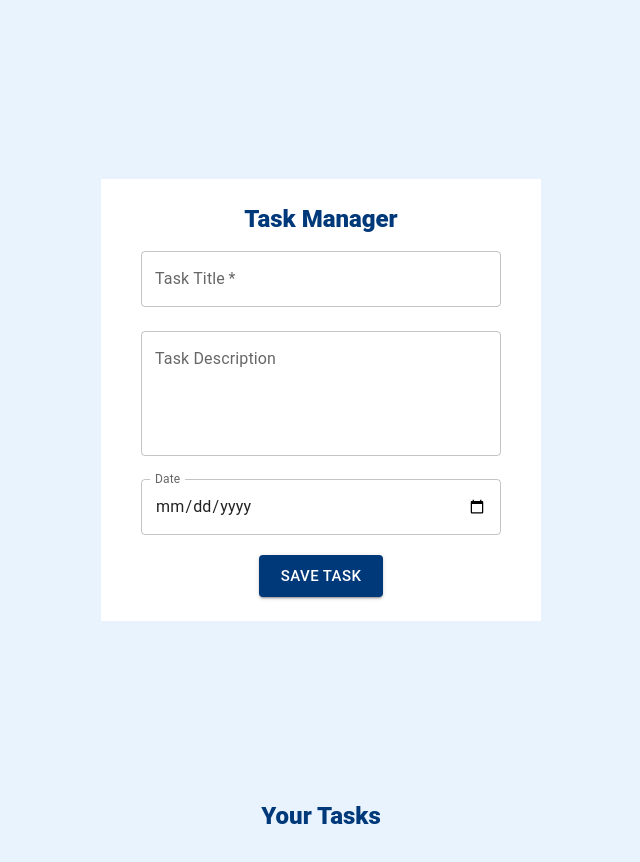
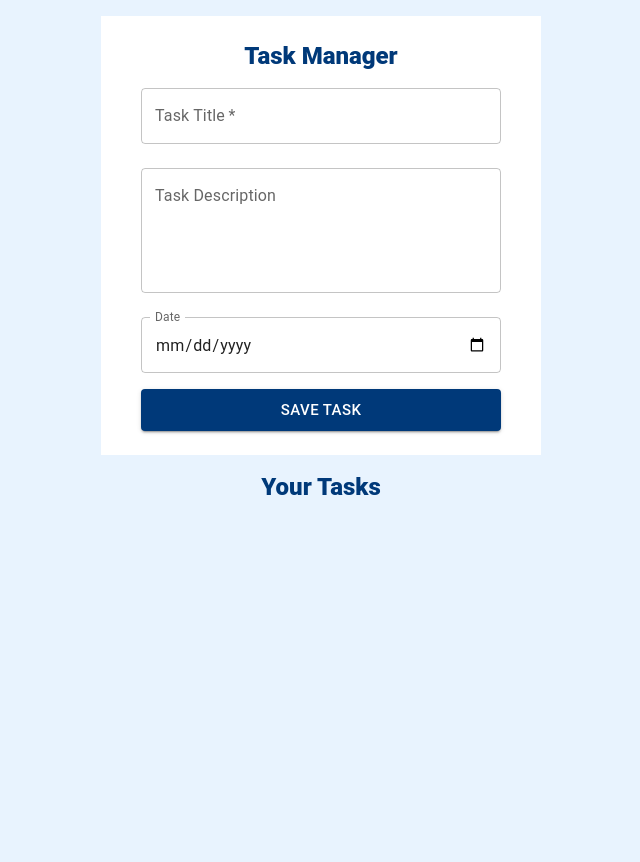
Before and after one commit to lakshya-dhariwal/task-manager-react, a React (Create React App) app: page / in a window 1280 px wide. Shown: the top 862 px of the page, without its empty margins (319-959 px from the left). After the commit the page ends 800 px from the top, so only its background shows below. Built offline with nearby package versions, Linux system fonts and the light colour scheme.

Commit message:
🐛 fix warns and errors

```diff
--- a/src/App.tsx
+++ b/src/App.tsx
@@ -14,11 +14,11 @@ const App: React.FC = () => {
         direction="column"
         alignItems="center"
         justifyContent="center"
-        style={{ minHeight: "100vh" }}
+        style={{ minHeight: "50vh" }}
       >
-        <Grid item xs={3}>
-          <TaskForm tasks={tasks} setTasks={setTasks} />
-        </Grid>
+        {/* <Grid item xs={3}> */}
+        <TaskForm tasks={tasks} setTasks={setTasks} />
+        {/* </Grid> */}
       </Grid>
 
       <TaskList tasks={tasks} setTasks={setTasks} />
--- a/src/Components/TaskForm/TaskForm.tsx
+++ b/src/Components/TaskForm/TaskForm.tsx
@@ -1,9 +1,6 @@
 import React, { useState } from "react";
 import { FormControl, Typography, TextField, Button, Box } from "@mui/material";
-import {
-  TaskSchema,
-  TasksStateProps,
-} from "../../Models/Schema";
+import { TaskSchema, TasksStateProps } from "../../Models/Schema";
 import { v4 as uuidv4 } from "uuid";
 
 const TaskForm: React.FC<TasksStateProps> = ({ tasks, setTasks }) => {
@@ -25,8 +22,8 @@ const TaskForm: React.FC<TasksStateProps> = ({ tasks, setTasks }) => {
           sx={{
             width: 360,
             display: "flex",
-            "flex-direction": "column",
-            "align-items": "center",
+            flexDirection: "column",
+            alignItems: "center",
             margin: "1rem",
           }}
           paddingX={5}
@@ -35,11 +32,7 @@ const TaskForm: React.FC<TasksStateProps> = ({ tasks, setTasks }) => {
           justifyItems={"between"}
           boxShadow={"inherit"}
         >
-          <Typography
-            variant="h5"
-            color="primary"
-            sx={{ "font-weight": "800" }}
-          >
+          <Typography variant="h5" color="primary" sx={{ fontWeight: "800" }}>
             Task Manager
           </Typography>
           <TextField
@@ -65,7 +58,7 @@ const TaskForm: React.FC<TasksStateProps> = ({ tasks, setTasks }) => {
           <TextField
             label="Date"
             type="date"
-            sx={{ width: 360, "margin-top": 15 }}
+            sx={{ width: 360, marginTop: 2 }}
             InputLabelProps={{
               shrink: true,
             }}
@@ -75,7 +68,8 @@ const TaskForm: React.FC<TasksStateProps> = ({ tasks, setTasks }) => {
           />
           <Button
             size={"large"}
-            sx={{ "margin-top": 20 }}
+            sx={{ marginTop: 2 }}
+            fullWidth
             variant="contained"
             onClick={submitHandler}
           >
--- a/src/Components/TaskList/TaskList.tsx
+++ b/src/Components/TaskList/TaskList.tsx
@@ -4,7 +4,7 @@ import { Grid, Typography } from "@mui/material";
 
 const TaskList: React.FC<TasksStateProps> = ({ tasks, setTasks }: any) => {
   const handleComplete = (id: string) => {
-    const updatedTasks = tasks.map((task: TaskSchema) => {
+    const updatedTasks = tasks.forEach((task: TaskSchema) => {
       if (task.id === id) {
         return { ...task, status: !task.status };
       }
@@ -27,10 +27,10 @@ const TaskList: React.FC<TasksStateProps> = ({ tasks, setTasks }: any) => {
         variant="h5"
         color="primary"
         sx={{
-          "font-weight": "800",
+          "fontWeight": "800",
           display: "flex",
-          "flex-direction": "column",
-          "align-items": "center",
+          "flexDirection": "column",
+          "alignItems": "center",
         }}
       >
         Your Tasks
@@ -48,6 +48,7 @@ const TaskList: React.FC<TasksStateProps> = ({ tasks, setTasks }: any) => {
             return (
               <>
                 <Task
+                  key={task.id}
                   task={task}
                   handleComplete={handleComplete}
                   handleDelete={handleDelete}
```
